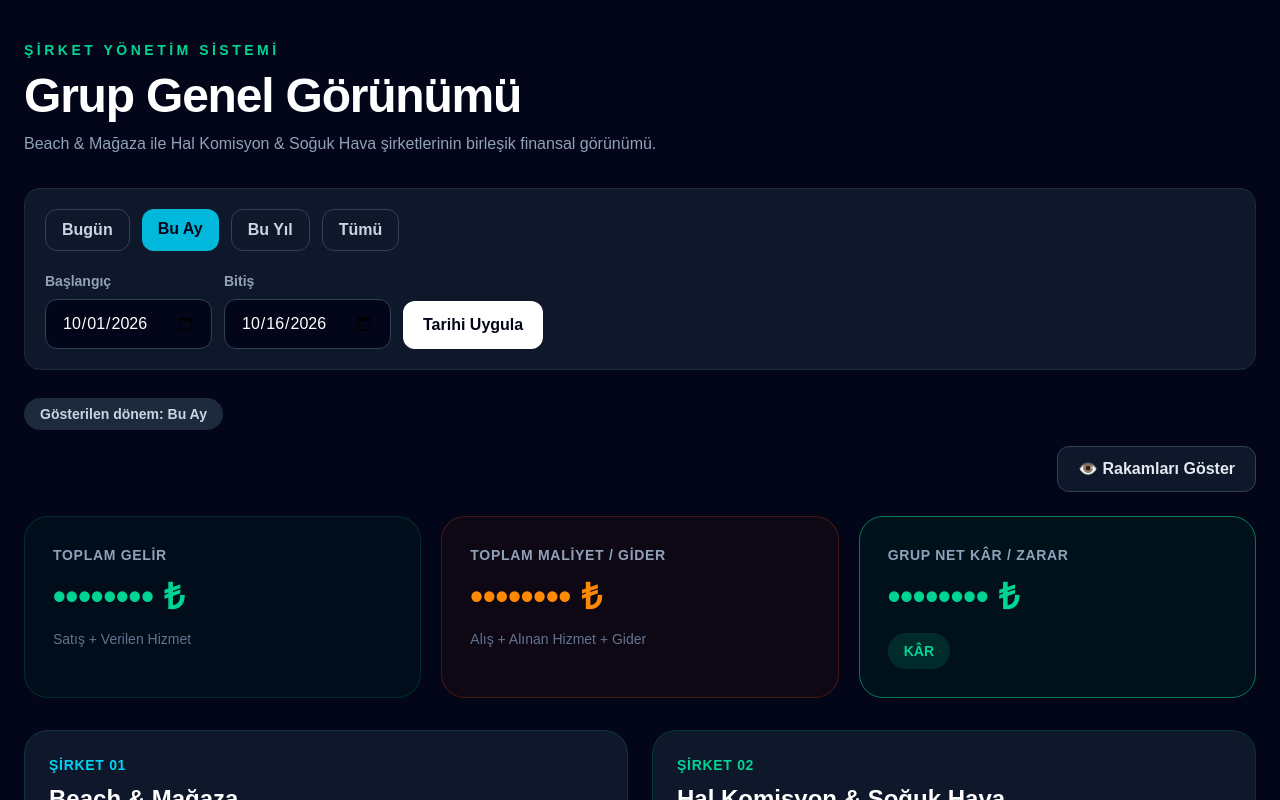
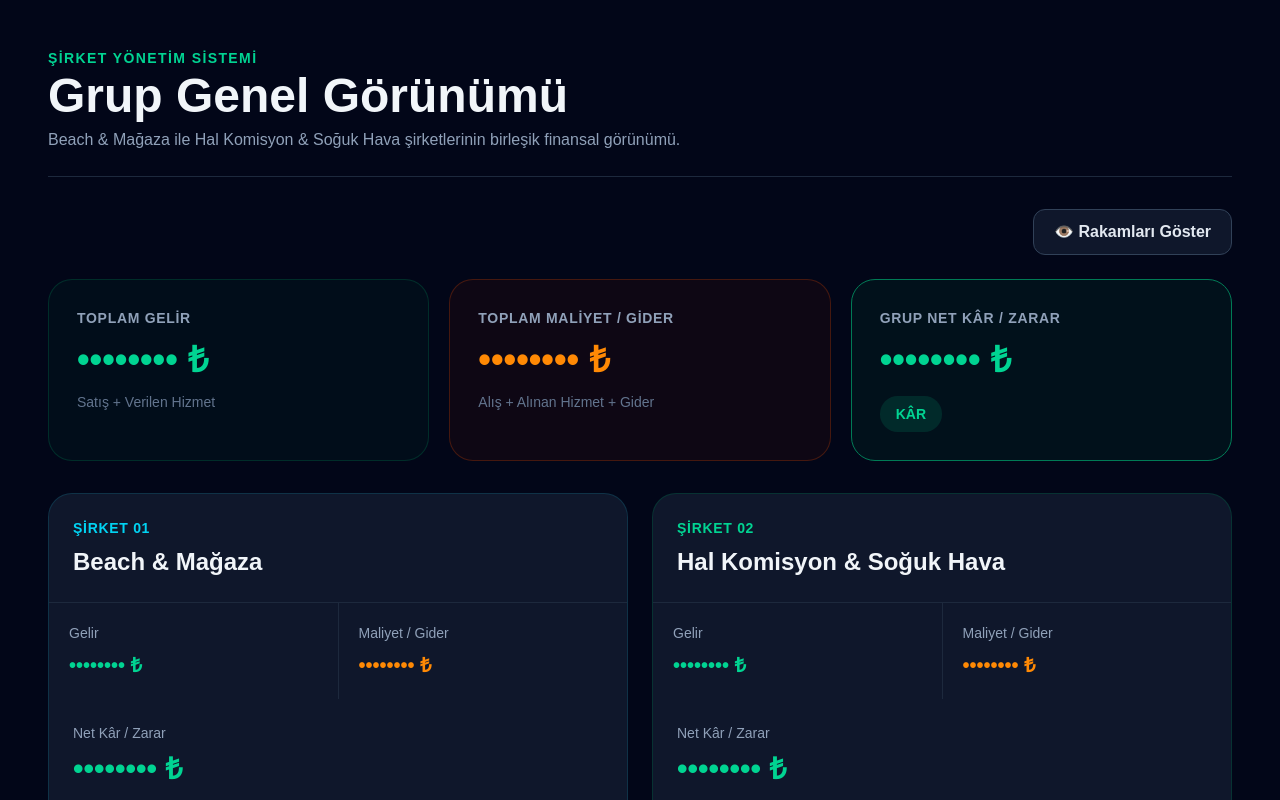
Before and after one commit to sdkcsgn/sirket-yonetim, a Next.js app: page / in a window 1280 px wide. Shown: the top 800 px of the page. Built offline with nearby package versions, Linux system fonts and the light colour scheme; no server answers; the database is empty.

Commit message:
fix: safe session handling on page.tsx

```diff
--- a/app/page.tsx
+++ b/app/page.tsx
@@ -1,132 +1,20 @@
-import Link from "next/link";
-import { prisma } from "@/lib/prisma";
+import { auth } from "@/auth";
 import FinansGorumunu from "@/components/FinansGorumunu";
 
-type PageProps = {
-  searchParams: Promise<{
-    donem?: string;
-    baslangic?: string;
-    bitis?: string;
-  }>;
-};
+export default async function Home() {
+  const session = await auth();
 
-type SirketOzet = {
-  kod: string;
-  ad: string;
-  satis: number;
-  verilenHizmet: number;
-  alis: number;
-  alinanHizmet: number;
-  gider: number;
-  gelir: number;
-  maliyet: number;
-  net: number;
-};
+  // Güvenli rol okuma (session null/undefined gelse dahi hata vermez)
+  const userRol = session?.user && "rol" in session.user ? (session.user as any).rol : undefined;
 
-function tarihInputValue(date: Date) {
-  const year = date.getFullYear();
-  const month = String(date.getMonth() + 1).padStart(2, "0");
-  const day = String(date.getDate()).padStart(2, "0");
+  const grupGelir = 0;
+  const grupMaliyet = 0;
+  const grupNet = 0;
+  const grupKarda = grupNet >= 0;
 
-  return `${year}-${month}-${day}`;
-}
-
-function gunBaslangici(date: Date) {
-  const d = new Date(date);
-  d.setHours(0, 0, 0, 0);
-  return d;
-}
-
-function gunSonu(date: Date) {
-  const d = new Date(date);
-  d.setHours(23, 59, 59, 999);
-  return d;
-}
-
-export default async function Home({ searchParams }: PageProps) {
-  const params = await searchParams;
-  const donem: string = params.donem ?? "ay";
-  const simdi = new Date();
-
-  let baslangic: Date | undefined;
-  let bitis: Date | undefined;
-
-  if (donem === "bugun") {
-    baslangic = gunBaslangici(simdi);
-    bitis = gunSonu(simdi);
-  } else if (donem === "ay") {
-    baslangic = new Date(simdi.getFullYear(), simdi.getMonth(), 1, 0, 0, 0, 0);
-    bitis = gunSonu(simdi);
-  } else if (donem === "yil") {
-    baslangic = new Date(simdi.getFullYear(), 0, 1, 0, 0, 0, 0);
-    bitis = gunSonu(simdi);
-  } else if (donem === "ozel" && params.baslangic && params.bitis) {
-    baslangic = gunBaslangici(new Date(`${params.baslangic}T00:00:00`));
-    bitis = gunSonu(new Date(`${params.bitis}T00:00:00`));
-  }
-
-  const tarihWhere =
-    baslangic && bitis
-      ? {
-          gte: baslangic,
-          lte: bitis,
-        }
-      : undefined;
-
-  const sirketler = await prisma.sirket.findMany({
-    where: {
-      kod: {
-        in: ["BEACH", "HAL"],
-      },
-    },
-    select: {
-      id: true,
-      kod: true,
-    },
-  });
-
-  const beach = sirketler.find((sirket) => sirket.kod === "BEACH");
-  const hal = sirketler.find((sirket) => sirket.kod === "HAL");
-  const sirketIdleri = sirketler.map((sirket) => sirket.id);
-
-  const [faturalar, giderler] = await Promise.all([
-    prisma.fatura.findMany({
-      where: {
-        sirketId: {
-          in: sirketIdleri,
-        },
-        ...(tarihWhere ? { tarih: tarihWhere } : {}),
-      },
-      select: {
-        sirketId: true,
-        tip: true,
-        genelToplam: true,
-      },
-    }),
-
-    prisma.gider.findMany({
-      where: {
-        sirketId: {
-          in: sirketIdleri,
-        },
-        ...(tarihWhere ? { tarih: tarihWhere } : {}),
-      },
-      select: {
-        sirketId: true,
-        tutar: true,
-      },
-    }),
-  ]);
-
-  function sirketOzeti(
-    sirketId: number | undefined,
-    kod: string,
-    ad: string
-  ): SirketOzet {
-    if (!sirketId) {
-      return {
-        kod,
-        ad,
+  const beachOzet = {
+    kod: "BEACH",
+    ad: "Beach & Mağaza",
     satis: 0,
     verilenHizmet: 0,
     alis: 0,
@@ -136,195 +24,36 @@ export default async function Home({ searchParams }: PageProps) {
     maliyet: 0,
     net: 0,
   };
-    }
 
-    const sirketFaturalari = faturalar.filter(
-      (fatura) => fatura.sirketId === sirketId
-    );
-
-    const sirketGiderleri = giderler.filter(
-      (gider) => gider.sirketId === sirketId
-    );
-
-    const satis = sirketFaturalari
-      .filter((fatura) => fatura.tip === "SATIS")
-      .reduce((toplam, fatura) => toplam + Number(fatura.genelToplam || 0), 0);
-
-    const verilenHizmet = sirketFaturalari
-      .filter((fatura) => fatura.tip === "VERILEN_HIZMET")
-      .reduce((toplam, fatura) => toplam + Number(fatura.genelToplam || 0), 0);
-
-    const alis = sirketFaturalari
-      .filter((fatura) => fatura.tip === "ALIS")
-      .reduce((toplam, fatura) => toplam + Number(fatura.genelToplam || 0), 0);
-
-    const alinanHizmet = sirketFaturalari
-      .filter((fatura) => fatura.tip === "ALINAN_HIZMET")
-      .reduce((toplam, fatura) => toplam + Number(fatura.genelToplam || 0), 0);
-
-    const gider = sirketGiderleri.reduce(
-      (toplam, kayit) => toplam + Number(kayit.tutar || 0),
-      0
-    );
-
-    const gelir = satis + verilenHizmet;
-    const maliyet = alis + alinanHizmet + gider;
-    const net = gelir - maliyet;
-
-    return {
-      kod,
-      ad,
-      satis,
-      verilenHizmet,
-      alis,
-      alinanHizmet,
-      gider,
-      gelir,
-      maliyet,
-      net,
+  const halOzet = {
+    kod: "HAL",
+    ad: "Hal Komisyon & Soğuk Hava",
+    satis: 0,
+    verilenHizmet: 0,
+    alis: 0,
+    alinanHizmet: 0,
+    gider: 0,
+    gelir: 0,
+    maliyet: 0,
+    net: 0,
   };
-  }
-
-  const beachOzet = sirketOzeti(beach?.id, "BEACH", "Beach & Mağaza");
-  const halOzet = sirketOzeti(hal?.id, "HAL", "Hal Komisyon & Soğuk Hava");
-
-  const grupGelir = beachOzet.gelir + halOzet.gelir;
-  const grupMaliyet = beachOzet.maliyet + halOzet.maliyet;
-  const grupNet = grupGelir - grupMaliyet;
-  const grupKarda = grupNet >= 0;
-
-  const donemAdi =
-    donem === "bugun"
-      ? "Bugün"
-      : donem === "ay"
-      ? "Bu Ay"
-      : donem === "yil"
-      ? "Bu Yıl"
-      : donem === "tumu"
-      ? "Tüm Zamanlar"
-      : "Özel Tarih";
-
-  const bugun = tarihInputValue(simdi);
-  const ayBasi = tarihInputValue(
-    new Date(simdi.getFullYear(), simdi.getMonth(), 1)
-  );
 
   return (
-    <main className="min-h-screen bg-slate-950 text-white">
-      <div className="mx-auto max-w-7xl px-6 py-10">
-        {/* BAŞLIK */}
-        <div className="mb-8">
-          <p className="mb-3 text-sm font-semibold uppercase tracking-[0.25em] text-emerald-400">
+    <main className="min-h-screen bg-slate-950 p-6 text-slate-100 md:p-12">
+      <div className="mx-auto max-w-7xl">
+        <header className="mb-8 border-b border-slate-800 pb-6">
+          <p className="text-sm font-bold uppercase tracking-widest text-emerald-400">
             Şirket Yönetim Sistemi
           </p>
-
-          <h1 className="text-4xl font-black tracking-tight md:text-5xl">
+          <h1 className="mt-1 text-3xl font-black md:text-5xl">
             Grup Genel Görünümü
           </h1>
+          <p className="mt-2 text-slate-400">
+            Beach & Mağaza ile Hal Komisyon & Soğuk Hava şirketlerinin birleşik finansal görünümü.
+          </p>
+        </header>
 
-          <p className="mt-3 text-slate-400">
-            Beach & Mağaza ile Hal Komisyon & Soğuk Hava şirketlerinin birleşik
-            finansal görünümü.
-          </p>
-        </div>
-
-        {/* DÖNEM FİLTRELERİ */}
-        <div className="mb-8 rounded-2xl border border-slate-800 bg-slate-900 p-5">
-          <div className="flex flex-wrap gap-3">
-            <Link
-              href="/?donem=bugun"
-              className={`rounded-xl px-4 py-2 font-bold transition ${
-                donem === "bugun"
-                  ? "bg-cyan-500 text-slate-950"
-                  : "border border-slate-700 text-slate-300 hover:bg-slate-800"
-              }`}
-            >
-              Bugün
-            </Link>
-
-            <Link
-              href="/?donem=ay"
-              className={`rounded-xl px-4 py-2 font-bold transition ${
-                donem === "ay"
-                  ? "bg-cyan-500 text-slate-950"
-                  : "border border-slate-700 text-slate-300 hover:bg-slate-800"
-              }`}
-            >
-              Bu Ay
-            </Link>
-
-            <Link
-              href="/?donem=yil"
-              className={`rounded-xl px-4 py-2 font-bold transition ${
-                donem === "yil"
-                  ? "bg-cyan-500 text-slate-950"
-                  : "border border-slate-700 text-slate-300 hover:bg-slate-800"
-              }`}
-            >
-              Bu Yıl
-            </Link>
-
-            <Link
-              href="/?donem=tumu"
-              className={`rounded-xl px-4 py-2 font-bold transition ${
-                donem === "tumu"
-                  ? "bg-cyan-500 text-slate-950"
-                  : "border border-slate-700 text-slate-300 hover:bg-slate-800"
-              }`}
-            >
-              Tümü
-            </Link>
-          </div>
-
-          <form
-            method="GET"
-            className="mt-5 flex flex-col gap-3 md:flex-row md:items-end"
-          >
-            <input type="hidden" name="donem" value="ozel" />
-
-            <div>
-              <label className="mb-2 block text-sm font-semibold text-slate-400">
-                Başlangıç
-              </label>
-
-              <input
-                type="date"
-                name="baslangic"
-                defaultValue={params.baslangic ?? ayBasi}
-                className="rounded-xl border border-slate-700 bg-slate-950 px-4 py-3 text-white"
-              />
-            </div>
-
-            <div>
-              <label className="mb-2 block text-sm font-semibold text-slate-400">
-                Bitiş
-              </label>
-
-              <input
-                type="date"
-                name="bitis"
-                defaultValue={params.bitis ?? bugun}
-                className="rounded-xl border border-slate-700 bg-slate-950 px-4 py-3 text-white"
-              />
-            </div>
-
-            <button
-              type="submit"
-              className="rounded-xl bg-white px-5 py-3 font-black text-slate-950 hover:bg-slate-200"
-            >
-              Tarihi Uygula
-            </button>
-          </form>
-        </div>
-
-        {/* DÖNEM */}
-        <div className="mb-5">
-          <span className="rounded-full bg-slate-800 px-4 py-2 text-sm font-bold text-slate-300">
-            Gösterilen dönem: {donemAdi}
-          </span>
-        </div>
-
-        {/* FİNANSAL GÖRÜNÜM (MASKELİ & GİZLE/GÖSTER BUTONLU) */}
+        {/* FİNANSAL GÖRÜNÜM */}
         <FinansGorumunu
           grupGelir={grupGelir}
           grupMaliyet={grupMaliyet}
@@ -332,6 +61,7 @@ export default async function Home({ searchParams }: PageProps) {
           grupKarda={grupKarda}
           beachOzet={beachOzet}
           halOzet={halOzet}
+          userRol={userRol}
         />
       </div>
     </main>
```
Lines whose indentation alone changed are shown as unchanged.
